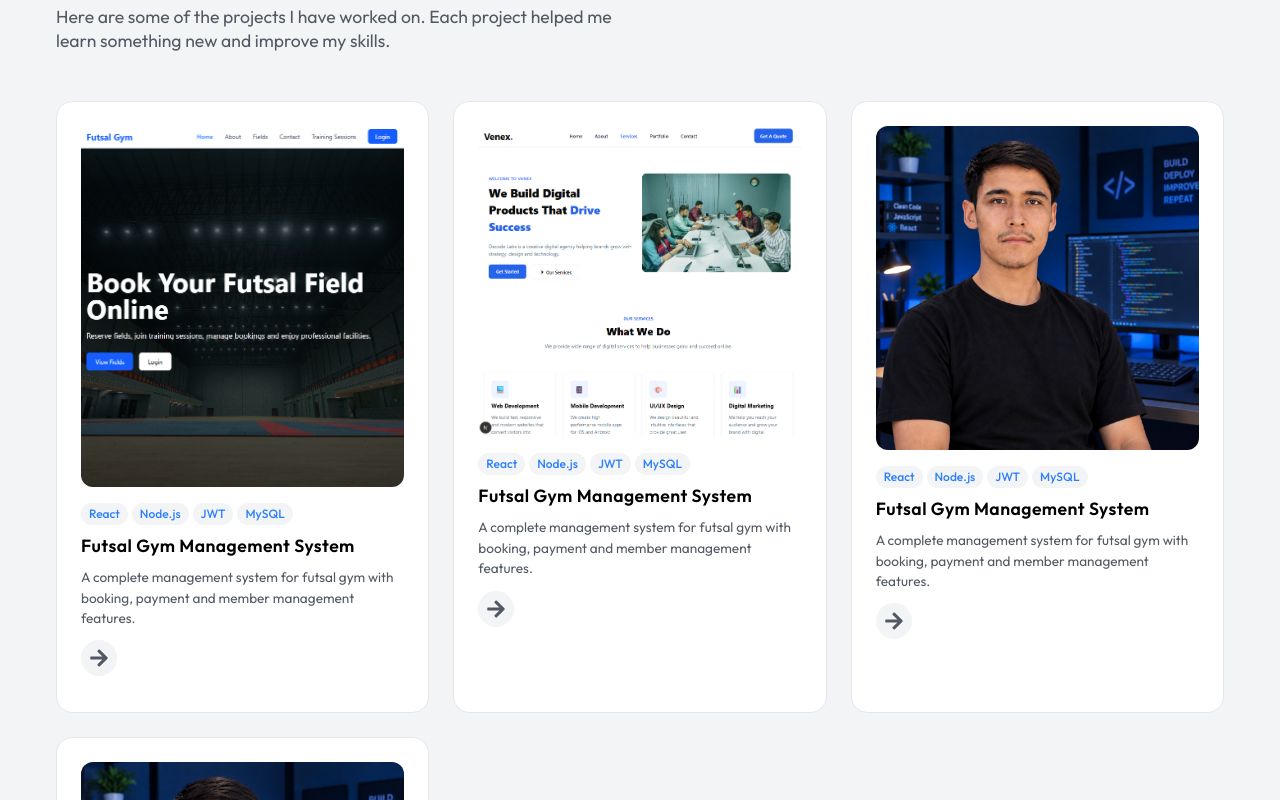
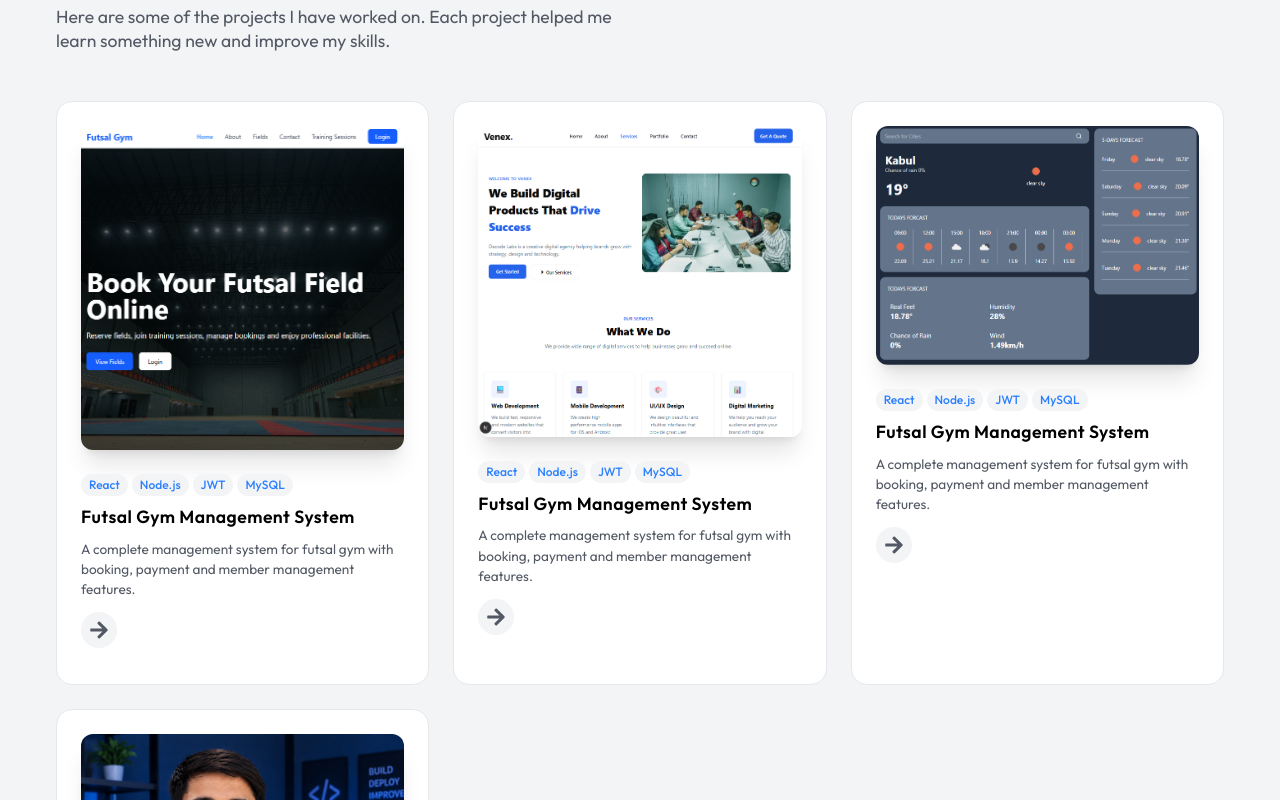
Before and after one commit to Rahmatullah2004/Portfolio, a Next.js app: page / in a window 1280 px wide. Shown: the part 4400-5200 px from the top of the page. Built offline with nearby package versions, Linux system fonts and the light colour scheme.

Commit message:
the picture of weather app project added

```diff
--- a/src/features/projects/ProjectsPage.tsx
+++ b/src/features/projects/ProjectsPage.tsx
@@ -21,7 +21,7 @@
   },
   {
     id: 3,
-    image: "about.png",
+    image: "weather.png",
     thechnologies: ["React", "Node.js", "JWT", "MySQL"],
     title: "Futsal Gym Management System",
     description:
@@ -64,9 +64,9 @@
                     alt={project.title}
                     width={400}
                     height={400}
-                    className="w-full max-w-130 sm:max-w-180 lg:max-w-150 h-auto rounded-xl"
+                    className="w-full max-w-130 sm:max-w-180 lg:max-w-150 h-auto rounded-xl shadow-xl"
                   />
-                  <div className="flex justify-start mt-4 items-center gap-1">
+                  <div className="flex justify-start mt-6 items-center gap-1">
                     {project.thechnologies?.map((thechnology, i) => {
                       return (
                         <span
```
Also changed, not shown: public/images/futsal.png, public/images/weather.png (added).
